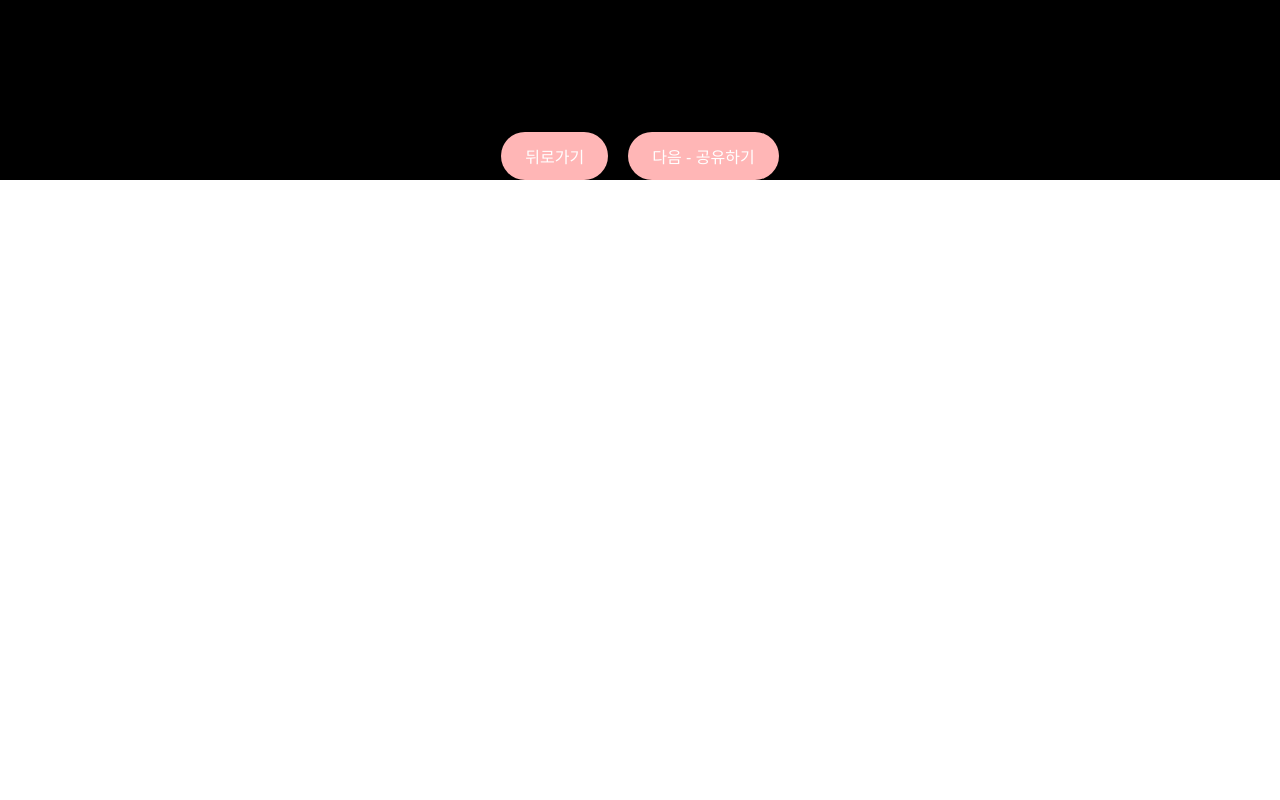
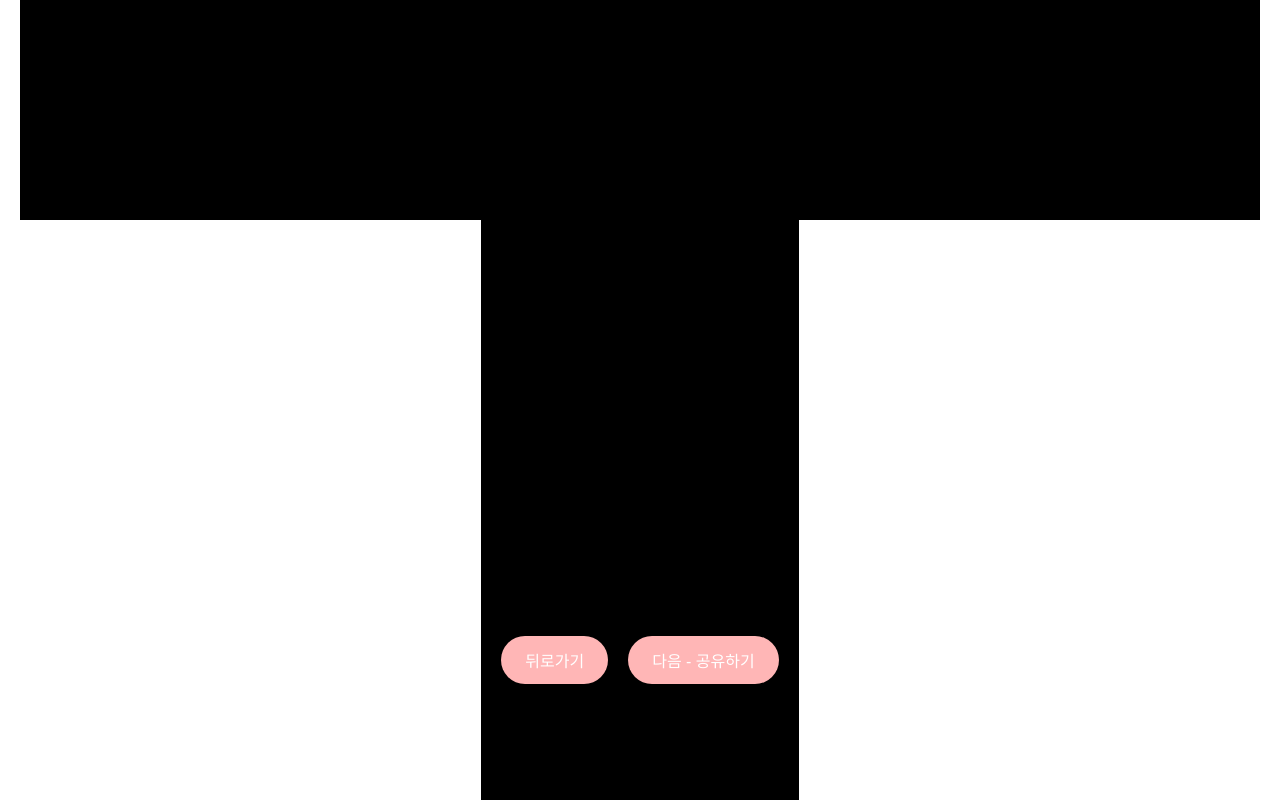
Before and after one commit to xeon-243859/ppongtok-app, a React (Vite) app: page /preview in a window 1280 px wide. Shown: the part 620-1420 px from the top of the page. Before the commit the page ends 800 px from the top, so only its background shows below. Built offline with nearby package versions, Linux system fonts and the light colour scheme.

Commit message:
💄 fix: 프리뷰 화면 정렬 및 버튼 UI 개선

```diff
--- a/src/pages/PreviewPage.css
+++ b/src/pages/PreviewPage.css
@@ -9,6 +9,44 @@
   overflow: hidden;
   position: relative;
 }
+
+.preview-container {
+  display: flex;
+  flex-direction: column;
+  align-items: center;
+  justify-content: center; /* 수직 중앙 정렬 */
+  min-height: 100vh;
+  padding: 40px 20px;
+  background-color: #000; /* 배경 유지 */
+}
+.preview-wrapper {
+  display: flex;
+  flex-direction: column;
+  align-items: center;
+  padding: 40px 20px;
+}
+
+.preview-content {
+  display: flex;
+  flex-direction: column;
+  align-items: center;
+  width: 100%;
+  max-width: 480px;
+}
+
+.preview-image {
+  max-width: 90%;
+  height: auto;
+  margin-bottom: 40px; /* 이미지 아래 여백 */
+}
+
+.preview-buttons {
+  display: flex;
+  justify-content: center;
+  gap: 20px;
+  flex-wrap: wrap;
+}
+
 
 .media-box {
   position: relative;
--- a/src/pages/PreviewPage.jsx
+++ b/src/pages/PreviewPage.jsx
@@ -74,6 +74,7 @@ const PreviewPage = () => {
   const repeatedMessage = message.length < 20 ? message.repeat(3) : message;
 
   return (
+  <div className="preview-wrapper">
     <div className="preview-page">
       <div className="media-box">
         <div className="moving-box">
@@ -106,8 +107,11 @@ const PreviewPage = () => {
           </div>
         </div>
       </div>
+    </div>
 
-      <div className="button-box">
+    <div className="preview-container">
+      <div className="preview-content">
+        <div className="preview-buttons">
           <button className="styled-button" onClick={() => window.history.back()}>
             뒤로가기
           </button>
@@ -116,9 +120,14 @@ const PreviewPage = () => {
           </button>
         </div>
 
-      {selectedMusic && <audio src={selectedMusic} autoPlay ref={audioRef} />}
+        {selectedMusic && (
+          <audio src={selectedMusic} autoPlay ref={audioRef} />
+        )}
+      </div>
+    </div>
   </div>
 );
 };
 
+
 export default PreviewPage;
```
Lines whose indentation alone changed are shown as unchanged.
